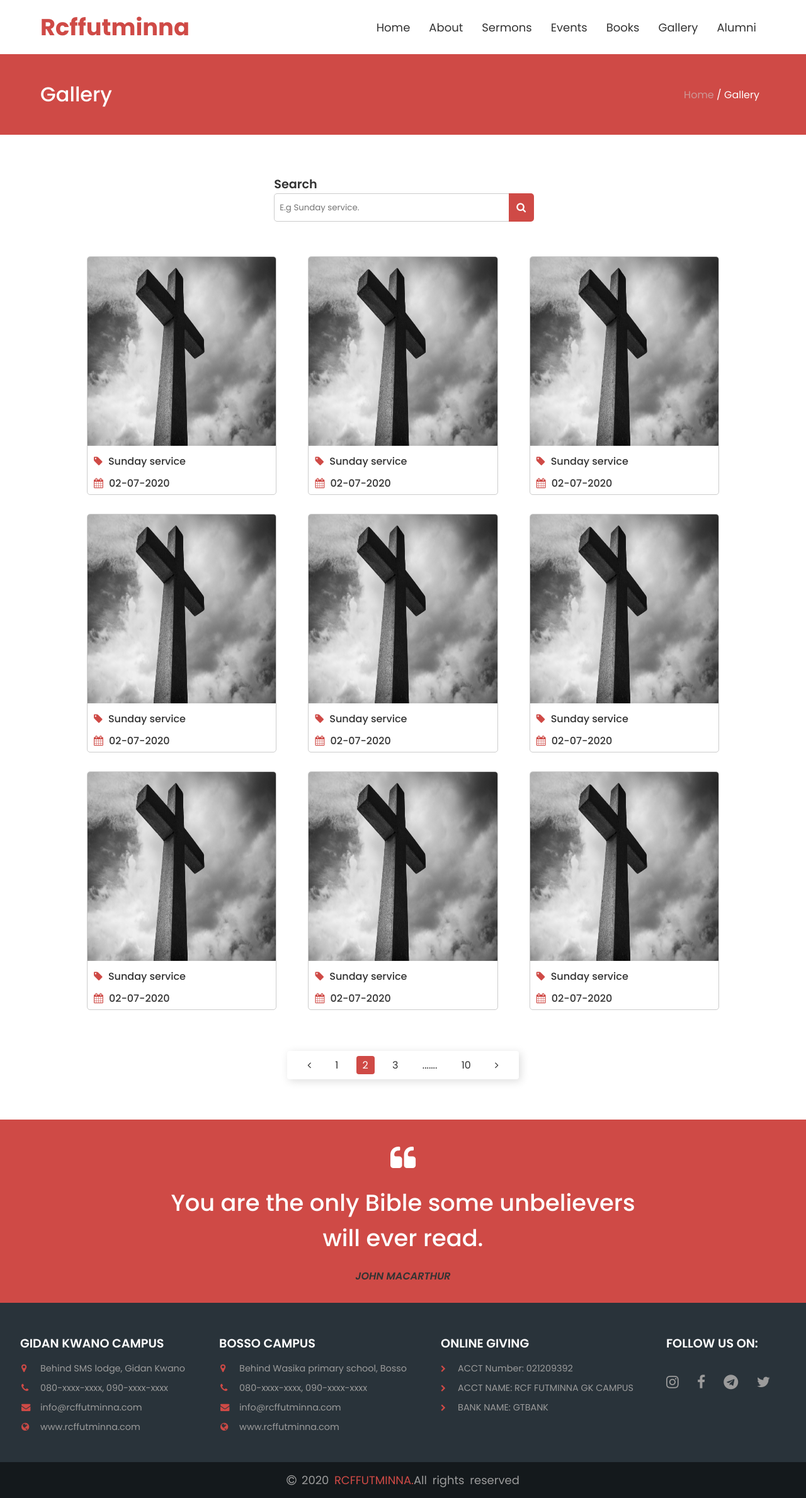
After one commit to atevadd/Rcffutminna, a Flask app: template main_app/templates/user/gallery.html in a window 1280 px wide. The commit adds this page. Shown: the whole page at 63% size. Run offline with Flask 2, Linux system fonts and the light colour scheme; the template is opened without the code that fills it, so the values that code supplies are empty.

Commit message:
finish the gallery

```diff
--- a/main_app/static/css/user.css
+++ b/main_app/static/css/user.css
@@ -1818,8 +1818,8 @@ a {
 }
 
 .events.monthly {
-  padding: 0 0 30px !important;
-  margin: 0;
+  margin-top: 30px;
+  margin-bottom: 40px;
 }
 
 .events.monthly h2 {
@@ -2038,3 +2038,250 @@ a {
     padding: 15px 50px;
   }
 }
+
+.gallery-section {
+  display: block;
+  width: 80%;
+  margin: 5% auto 5%;
+}
+
+@media (min-width: 500px) and (max-width: 990px) {
+  .gallery-section {
+    width: 90%;
+  }
+}
+
+@media (max-width: 500px) {
+  .gallery-section {
+    width: 90%;
+  }
+}
+
+.gallery-section .search-box {
+  display: block;
+  margin: 0 auto;
+  width: 40%;
+  position: relative;
+}
+
+@media (min-width: 500px) and (max-width: 990px) {
+  .gallery-section .search-box {
+    width: 70%;
+  }
+}
+
+@media (max-width: 500px) {
+  .gallery-section .search-box {
+    width: 100%;
+    margin-top: 40px;
+  }
+}
+
+.gallery-section .search-box label {
+  font-size: 1.2rem;
+  font-weight: 600;
+  color: #333;
+  display: block;
+}
+
+@media (max-width: 500px) {
+  .gallery-section .search-box label {
+    font-size: 1rem;
+  }
+}
+
+.gallery-section .search-box input {
+  position: relative;
+  display: block;
+  width: 100%;
+  height: 45px;
+  border: 1px solid #ccc;
+  border-radius: 5px;
+  padding: 0 8px;
+  color: #333;
+}
+
+@media (max-width: 500px) {
+  .gallery-section .search-box input {
+    height: 45px;
+    font-size: 12px;
+  }
+}
+
+.gallery-section .search-box input:focus {
+  -webkit-box-shadow: 0 0 0 2px #cf4a46;
+          box-shadow: 0 0 0 2px #cf4a46;
+}
+
+.gallery-section .search-box button {
+  position: absolute;
+  top: 29px;
+  right: -3px;
+  padding: 8px 8px;
+  width: 40px;
+  height: 45px;
+  border-top-right-radius: 5px;
+  border-bottom-right-radius: 5px;
+  outline: none;
+  border: none;
+  background-color: #cf4a46;
+  color: white;
+  font-size: 1rem;
+  cursor: pointer;
+}
+
+@media (max-width: 500px) {
+  .gallery-section .search-box button {
+    top: 25px;
+    height: 45px;
+  }
+}
+
+.gallery-section .main-area {
+  width: 100%;
+  display: -webkit-box;
+  display: -ms-flexbox;
+  display: flex;
+  -webkit-box-align: center;
+      -ms-flex-align: center;
+          align-items: center;
+  -webkit-box-pack: justify;
+      -ms-flex-pack: justify;
+          justify-content: space-between;
+  padding: 10px 10px;
+  -ms-flex-wrap: wrap;
+      flex-wrap: wrap;
+  margin-top: 30px;
+}
+
+@media (max-width: 500px) {
+  .gallery-section .main-area {
+    display: block;
+    padding: 10px 0;
+  }
+}
+
+.gallery-section .main-area .gallery-thumbnail {
+  display: block;
+  width: 30%;
+  height: 100%;
+  border: 1px solid #ccc;
+  border-radius: 5px;
+  margin: 15px 0;
+}
+
+@media (min-width: 500px) and (max-width: 990px) {
+  .gallery-section .main-area .gallery-thumbnail {
+    width: 48%;
+  }
+}
+
+@media (max-width: 500px) {
+  .gallery-section .main-area .gallery-thumbnail {
+    width: 100%;
+    margin-bottom: 25px;
+  }
+}
+
+.gallery-section .main-area .gallery-thumbnail img {
+  width: 100%;
+  height: 300px;
+  border-radius: 4px 4px 0 0;
+}
+
+.gallery-section .main-area .gallery-thumbnail .meta-tag {
+  display: block;
+  padding: 0 5px;
+}
+
+.gallery-section .main-area .gallery-thumbnail .meta-tag ul {
+  list-style: none;
+  text-align: left;
+}
+
+.gallery-section .main-area .gallery-thumbnail .meta-tag ul li {
+  padding: 5px;
+  color: #333;
+  font-weight: 500;
+}
+
+@media (max-width: 500px) {
+  .gallery-section .main-area .gallery-thumbnail .meta-tag ul li {
+    font-size: 14px;
+  }
+}
+
+.gallery-section .main-area .gallery-thumbnail .meta-tag ul li i {
+  color: #cf4a46;
+  padding-right: 5px;
+}
+
+.gallery-section .pagination {
+  width: -webkit-fit-content;
+  width: -moz-fit-content;
+  width: fit-content;
+  display: block;
+  margin: 40px auto 10px;
+  background-color: #fff;
+  -webkit-box-shadow: 3px 3px 13px rgba(204, 204, 204, 0.657);
+          box-shadow: 3px 3px 13px rgba(204, 204, 204, 0.657);
+  padding: 10px 15px;
+  border-radius: 4px;
+}
+
+@media (max-width: 500px) {
+  .gallery-section .pagination {
+    width: -webkit-fit-content;
+    width: -moz-fit-content;
+    width: fit-content;
+    padding: 10px 0;
+    margin: 30px auto 30px;
+  }
+}
+
+.gallery-section .pagination ul {
+  display: inline-block;
+  list-style: none;
+  text-align: center;
+}
+
+.gallery-section .pagination ul li {
+  display: inline-block;
+  padding: 0 7px;
+}
+
+.gallery-section .pagination ul li .pagination-control {
+  color: #333;
+  padding: 3px 10px;
+}
+
+.gallery-section .pagination ul li .pagination-control:hover {
+  color: #333;
+  background-color: #ccc;
+  border-radius: 4px;
+}
+
+.gallery-section .pagination ul li .pagination-num {
+  color: #333;
+  padding: 3px 10px;
+}
+
+.gallery-section .pagination ul li .pagination-num:hover {
+  color: #333;
+  background-color: #ccc;
+  border-radius: 4px;
+}
+
+.gallery-section .pagination ul li .pagination-num:active {
+  color: #fff;
+  background-color: #cf4a46;
+  padding: 3px 10px;
+  border-radius: 4px;
+}
+
+.gallery-section .pagination ul li .pagination-num.active {
+  color: #fff;
+  background-color: #cf4a46;
+  padding: 3px 10px;
+  border-radius: 4px;
+}
--- a/main_app/static/scss/user.scss
+++ b/main_app/static/scss/user.scss
@@ -134,3 +134,4 @@ a{
 @import "user/footer";
 @import "user/event";
 @import "user/alumni";
+@import "user/gallery";
--- a/main_app/static/scss/user/_event.scss
+++ b/main_app/static/scss/user/_event.scss
@@ -55,8 +55,9 @@
 }
 
 .events.monthly{
-    padding: 0 0 30px !important;
-    margin: 0;
+    // padding: 0 0 50px !important;
+    margin-top: 30px;
+    margin-bottom: 40px;
 
     h2{
         margin-top: 10px;
--- /dev/null
+++ b/main_app/static/scss/user/_gallery.scss
@@ -0,0 +1,213 @@
+.gallery-section {
+  display: block;
+  width: 80%;
+  margin: 5% auto 5%;
+
+  @media (min-width:500px) and (max-width:990px){
+    width: 90%;
+}
+
+  @media (max-width: 500px) {
+    width: 90%;
+    // border: 1px solid red;
+  }
+
+  .search-box {
+    display: block;
+    margin: 0 auto;
+    width: 40%;
+    position: relative;
+
+    @media (min-width:500px) and (max-width:990px){
+        width: 70%;
+    }
+
+    @media (max-width: 500px) {
+      width: 100%;
+      margin-top: 40px;
+      // border: 1px solid green;
+    }
+
+    label {
+      font-size: 1.2rem;
+      font-weight: 600;
+      color: $dark-text-color;
+      display: block;
+
+      @media (max-width: 500px) {
+        font-size: 1rem;
+      }
+    }
+    input {
+      position: relative;
+      display: block;
+      width: 100%;
+      height: 45px;
+      border: 1px solid #ccc;
+      border-radius: 5px;
+      padding: 0 8px;
+      color: $dark-text-color;
+
+      @media (max-width: 500px) {
+        height: 45px;
+        font-size: 12px;
+      }
+
+      &:focus {
+        box-shadow: 0 0 0 2px $primary-bg-color;
+      }
+    }
+    button {
+      position: absolute;
+      top: 29px;
+      right: -3px;
+      padding: 8px 8px;
+      width: 40px;
+      height: 45px;
+      // border-radius: 3px;
+      border-top-right-radius: 5px;
+      border-bottom-right-radius: 5px;
+      outline: none;
+      border: none;
+      background-color: $primary-bg-color;
+      color: white;
+      font-size: 1rem;
+      cursor: pointer;
+
+      @media (max-width: 500px) {
+        top: 25px;
+        height: 45px;
+      }
+    }
+  }
+
+  .main-area {
+    width: 100%;
+    display: flex;
+    align-items: center;
+    justify-content: space-between;
+    padding: 10px 10px;
+    flex-wrap: wrap;
+    margin-top: 30px;
+
+
+
+    @media (max-width: 500px) {
+      display: block;
+      padding: 10px 0;
+    }
+
+    .gallery-thumbnail {
+      display: block;
+      width: 30%;
+      height: 100%;
+      border: 1px solid #ccc;
+      border-radius: 5px;
+      margin: 15px 0;
+
+      @media (min-width:500px) and (max-width:990px){
+        width: 48%;
+    }
+
+      @media (max-width: 500px) {
+        width: 100%;
+        margin-bottom: 25px;
+      }
+
+      img {
+        width: 100%;
+        height: 300px;
+        border-radius: 4px 4px 0 0;
+      }
+      .meta-tag {
+        display: block;
+        padding: 0 5px;
+
+        ul {
+          list-style: none;
+          text-align: left;
+
+          li {
+            padding: 5px;
+            color: $dark-text-color;
+            font-weight: 500;
+
+            @media (max-width: 500px) {
+              font-size: 14px;
+            }
+
+            i {
+              color: $primary-bg-color;
+              padding-right: 5px;
+            }
+          }
+        }
+      }
+    }
+  }
+
+  .pagination {
+    width: fit-content;
+    display: block;
+    margin: 40px auto 10px;
+    // border: 1px solid red;
+    background-color: #fff;
+    box-shadow: 3px 3px 13px rgba(204, 204, 204, 0.657);
+    padding: 10px 15px;
+    border-radius: 4px;
+
+    @media (max-width: 500px) {
+      width: fit-content;
+      padding: 10px 0;
+      margin: 30px auto 30px;
+    }
+
+    ul {
+      display: inline-block;
+      list-style: none;
+      text-align: center;
+
+      li {
+        display: inline-block;
+        padding: 0 7px;
+
+        .pagination-control {
+          color: $dark-text-color;
+          padding: 3px 10px;
+
+          &:hover {
+            color: $dark-text-color;
+            background-color: #ccc;
+            // padding: 3px 10px;
+            border-radius: 4px;
+          }
+        }
+
+        .pagination-num {
+          color: $dark-text-color;
+          padding: 3px 10px;
+
+          &:hover {
+            color: $dark-text-color;
+            background-color: #ccc;
+            border-radius: 4px;
+          }
+
+          &:active {
+            color: #fff;
+            background-color: $primary-bg-color;
+            padding: 3px 10px;
+            border-radius: 4px;
+          }
+
+          &.active {
+            color: #fff;
+            background-color: $primary-bg-color;
+            padding: 3px 10px;
+            border-radius: 4px;
+          }
+        }
+      }
+    }
+  }
+}
--- a/main_app/templates/user/alumni.html
+++ b/main_app/templates/user/alumni.html
@@ -34,7 +34,7 @@
         <li><a href="#">Sermons</a></li>
         <li><a href="event.html">Events</a></li>
         <li><a href="#">Books</a></li>
-        <li><a href="#">Gallery</a></li>
+        <li><a href="gallery.html">Gallery</a></li>
         <li><a href="alumni.html">Alumni</a></li>
       </ul>
     </div>
--- /dev/null
+++ b/main_app/templates/user/gallery.html
@@ -0,0 +1,258 @@
+<!DOCTYPE html>
+<html lang="en">
+
+<head>
+  <meta charset="UTF-8" />
+  <meta name="viewport" content="width=device-width, initial-scale=1.0" />
+  <title>Gallery - Rcffutminna</title>
+
+  <!-- FONTAWESOME CDN-->
+  <link rel="stylesheet" href="https://stackpath.bootstrapcdn.com/font-awesome/4.7.0/css/font-awesome.min.css" />
+
+  <!-- CUSTOM CSS -->
+  <link rel="stylesheet" href="../../static/css/user.css" />
+</head>
+
+<body>
+  <!-- PRELOADER FOR THE WEBSITE -->
+  <!-- <div class="pre-loader">
+        <div class="loader">
+            <img src="../../static/img/rcflogo.png" alt="">
+        </div>
+    </div> -->
+  <!-- THE TOP NAVIGATION -->
+  <nav class="nav">
+    <div class="container">
+      <a href="#" class="brand-logo">Rcffutminna</a>
+
+      <span class="toggler" id="toggler">
+        <i class="fa fa-bars"></i>
+      </span>
+
+      <ul class="nav-links" id="links">
+        <li><a href="index.html">Home</a></li>
+        <li><a href="#">About</a></li>
+        <li><a href="#">Sermons</a></li>
+        <li><a href="event.html">Events</a></li>
+        <li><a href="#">Books</a></li>
+        <li><a href="gallery.html">Gallery</a></li>
+        <li><a href="alumni.html">Alumni</a></li>
+      </ul>
+    </div>
+  </nav>
+  <!-- ENDS HERE  -->
+
+  <section id="header">
+    <div class="event-header">
+      <h1>Gallery</h1>
+      <p class="breadcrumb"><a href="index.html">Home</a> / Gallery</p>
+    </div>
+  </section>
+
+  <div class="gallery-section">
+    <div class="search-box">
+        <label for="gallerysearch">Search</label>
+        <input type="search" name="gal-serach" id="gallerysearch" placeholder="E.g Sunday service.">
+        <button type="submit"><i class="fa fa-search"></i></button>
+    </div>
+
+    <div class="main-area">
+        <div class="gallery-thumbnail">
+            <a href="../../static/img/black-and-white-cemetery-christ-church-208315.jpg"><img src="../../static/img/black-and-white-cemetery-christ-church-208315.jpg" alt=""></a>
+            <div class="meta-tag">
+                <ul>
+                    <li><i class="fa fa-tag"></i> Sunday service</li>
+                    <li><i class="fa fa-calendar"></i> 02-07-2020</li>
+                </ul>
+            </div>
+        </div>
+        <div class="gallery-thumbnail">
+            <a href="../../static/img/black-and-white-cemetery-christ-church-208315.jpg"><img src="../../static/img/black-and-white-cemetery-christ-church-208315.jpg" alt=""></a>
+            <div class="meta-tag">
+                <ul>
+                    <li><i class="fa fa-tag"></i> Sunday service</li>
+                    <li><i class="fa fa-calendar"></i> 02-07-2020</li>
+                </ul>
+            </div>
+        </div>
+        <div class="gallery-thumbnail">
+            <a href="../../static/img/black-and-white-cemetery-christ-church-208315.jpg"><img src="../../static/img/black-and-white-cemetery-christ-church-208315.jpg" alt=""></a>
+            <div class="meta-tag">
+                <ul>
+                    <li><i class="fa fa-tag"></i> Sunday service</li>
+                    <li><i class="fa fa-calendar"></i> 02-07-2020</li>
+                </ul>
+            </div>
+        </div>
+        <div class="gallery-thumbnail">
+            <a href="../../static/img/black-and-white-cemetery-christ-church-208315.jpg"><img src="../../static/img/black-and-white-cemetery-christ-church-208315.jpg" alt=""></a>
+            <div class="meta-tag">
+                <ul>
+                    <li><i class="fa fa-tag"></i> Sunday service</li>
+                    <li><i class="fa fa-calendar"></i> 02-07-2020</li>
+                </ul>
+            </div>
+        </div>
+        <div class="gallery-thumbnail">
+            <a href="../../static/img/black-and-white-cemetery-christ-church-208315.jpg"><img src="../../static/img/black-and-white-cemetery-christ-church-208315.jpg" alt=""></a>
+            <div class="meta-tag">
+                <ul>
+                    <li><i class="fa fa-tag"></i> Sunday service</li>
+                    <li><i class="fa fa-calendar"></i> 02-07-2020</li>
+                </ul>
+            </div>
+        </div>
+        <div class="gallery-thumbnail">
+            <a href="../../static/img/black-and-white-cemetery-christ-church-208315.jpg"><img src="../../static/img/black-and-white-cemetery-christ-church-208315.jpg" alt=""></a>
+            <div class="meta-tag">
+                <ul>
+                    <li><i class="fa fa-tag"></i> Sunday service</li>
+                    <li><i class="fa fa-calendar"></i> 02-07-2020</li>
+                </ul>
+            </div>
+        </div>
+        <div class="gallery-thumbnail">
+            <a href="../../static/img/black-and-white-cemetery-christ-church-208315.jpg"><img src="../../static/img/black-and-white-cemetery-christ-church-208315.jpg" alt=""></a>
+            <div class="meta-tag">
+                <ul>
+                    <li><i class="fa fa-tag"></i> Sunday service</li>
+                    <li><i class="fa fa-calendar"></i> 02-07-2020</li>
+                </ul>
+            </div>
+        </div>
+        <div class="gallery-thumbnail">
+            <a href="../../static/img/black-and-white-cemetery-christ-church-208315.jpg"><img src="../../static/img/black-and-white-cemetery-christ-church-208315.jpg" alt=""></a>
+            <div class="meta-tag">
+                <ul>
+                    <li><i class="fa fa-tag"></i> Sunday service</li>
+                    <li><i class="fa fa-calendar"></i> 02-07-2020</li>
+                </ul>
+            </div>
+        </div>
+        <div class="gallery-thumbnail">
+            <a href="../../static/img/black-and-white-cemetery-christ-church-208315.jpg"><img src="../../static/img/black-and-white-cemetery-christ-church-208315.jpg" alt=""></a>
+            <div class="meta-tag">
+                <ul>
+                    <li><i class="fa fa-tag"></i> Sunday service</li>
+                    <li><i class="fa fa-calendar"></i> 02-07-2020</li>
+                </ul>
+            </div>
+        </div>
+    </div>
+
+    <div class="pagination">
+        <ul>
+            <li><a href="#" class="pagination-control"><i class="fa fa-angle-left"></i></a></li>
+            <li><a href="#" class="pagination-num">1</a></li>
+            <li><a href="#" class="pagination-num active">2</a></li>
+            <li><a href="#" class="pagination-num">3</a></li>
+            <li><a href="#" class="pagination-num">.......</a></li>
+            <li><a href="#" class="pagination-num">10</a></li>
+            <li><a href="#" class="pagination-control"><i class="fa fa-angle-right"></i></a></li>
+        </ul>
+    </div>
+  </div>
+
+      <!-- QUOTE SECTION HERE-->
+      <div class="quote">
+        <h1><i class="fa fa-quote-left"></i></h1>
+        <h2>You are the only Bible some unbelievers will ever read.</h2>
+        <cite>john macarthur</cite>
+      </div>
+
+
+    <!-- THE FOOTER SECTION STARTS HERE ============-->
+    <footer class="footer">
+      <div class="container">
+        <div class="footer-logo">
+          <img src="../../static/img/rcflogo.png" alt="rcffutminna logo" />
+        </div>
+        <div class="footer-contact">
+          <h2>Gidan Kwano Campus</h2>
+          <ul>
+            <li>
+              <i class="fa fa-map-marker"></i>Behind SMS lodge, Gidan Kwano
+            </li>
+            <li><i class="fa fa-phone"></i>080-xxxx-xxxx, 090-xxxx-xxxx</li>
+            <li>
+              <i class="fa fa-envelope"></i><a href="mailto:info@rcffutminna.com">info@rcffutminna.com</a>
+            </li>
+            <li><i class="fa fa-globe"></i>www.rcffutminna.com</li>
+          </ul>
+        </div>
+        <div class="footer-contact">
+          <h2>Bosso Campus</h2>
+          <ul>
+            <li>
+              <i class="fa fa-map-marker"></i>Behind Wasika primary school,
+              Bosso
+            </li>
+            <li><i class="fa fa-phone"></i>080-xxxx-xxxx, 090-xxxx-xxxx</li>
+            <li><i class="fa fa-envelope"></i>info@rcffutminna.com</li>
+            <li><i class="fa fa-globe"></i>www.rcffutminna.com</li>
+          </ul>
+        </div>
+
+        <div class="useful-links">
+          <h2>Online Giving</h2>
+          <ul>
+            <li><i class="fa fa-chevron-right"></i><a href="#">ACCT Number: 021209392</a></li>
+            <li>
+              <i class="fa fa-chevron-right"></i><a href="#">ACCT NAME: RCF FUTMINNA GK CAMPUS</a>
+            </li>
+            <li><i class="fa fa-chevron-right"></i><a href="#">BANK NAME: GTBANK</a></li>
+          </ul>
+        </div>
+        <div class="social-media">
+          <h2>Follow us on:</h2>
+          <ul class="social-media">
+            <li>
+              <a href="#"><i class="fa fa-instagram"></i></a>
+            </li>
+            <li>
+              <a href="#"><i class="fa fa-facebook"></i></a>
+            </li>
+            <li>
+              <a href="#"><i class="fa fa-telegram"></i></a>
+            </li>
+            <li>
+              <a href="#"><i class="fa fa-twitter"></i></a>
+            </li>
+          </ul>
+        </div>
+      </div>
+
+      <div class="main-footer">
+        <p>
+          <i class="fa fa-copyright">
+            <span id="date">2012</span>
+            <span class="footer-name">RCFFUTMINNA. </span></i>All rights reserved
+        </p>
+      </div>
+    </footer>
+    <!-- ENDS HERE ============== -->
+
+
+  <script src="https://cdnjs.cloudflare.com/ajax/libs/jquery/3.5.1/jquery.min.js"></script>
+  <script src="../../static/js/user.js" defer></script>
+  <script>
+    $(document).ready(function () {
+      //Preloader
+      preloaderFadeOutTime = 400;
+
+      function hidePreloader() {
+        var preloader = $(".pre-loader");
+        preloader.fadeOut(preloaderFadeOutTime);
+      }
+      setInterval(hidePreloader, 1000);
+    });
+  </script>
+  <script>
+    var footerDate = document.getElementById('date');
+    var date = new Date();
+
+    footerDate.innerHTML = date.getFullYear();
+  </script>
+</body>
+
+</html>
--- a/main_app/templates/user/index.html
+++ b/main_app/templates/user/index.html
@@ -6,7 +6,7 @@
     <title>Rcffutminna - The official website of Redeemed Christian fellowship Futminna chapter</title>
     <!-- fontawesome cdn -->
     <link rel="stylesheet" href="https://stackpath.bootstrapcdn.com/font-awesome/4.7.0/css/font-awesome.min.css">
-    <!-- <link rel="stylesheet" href="https://cdnjs.cloudflare.com/ajax/libs/font-awesome/5.13.1/css/all.min.css"> -->
+
 
     <!-- OWL CAROUSEL CSS -->
     <link rel="stylesheet" href="../../static/css/owl.carousel.min.css">
@@ -38,7 +38,7 @@
                 <li><a href="#">Sermons</a></li>
                 <li><a href="event.html">Events</a></li>
                 <li><a href="#">Books</a></li>
-                <li><a href="#">Gallery</a></li>
+                <li><a href="gallery.html">Gallery</a></li>
                 <li><a href="#">Alumni</a></li>
             </ul>
         </div>
```
Also changed, not shown: main_app/templates/user/event.html (+7 -2 lines).
